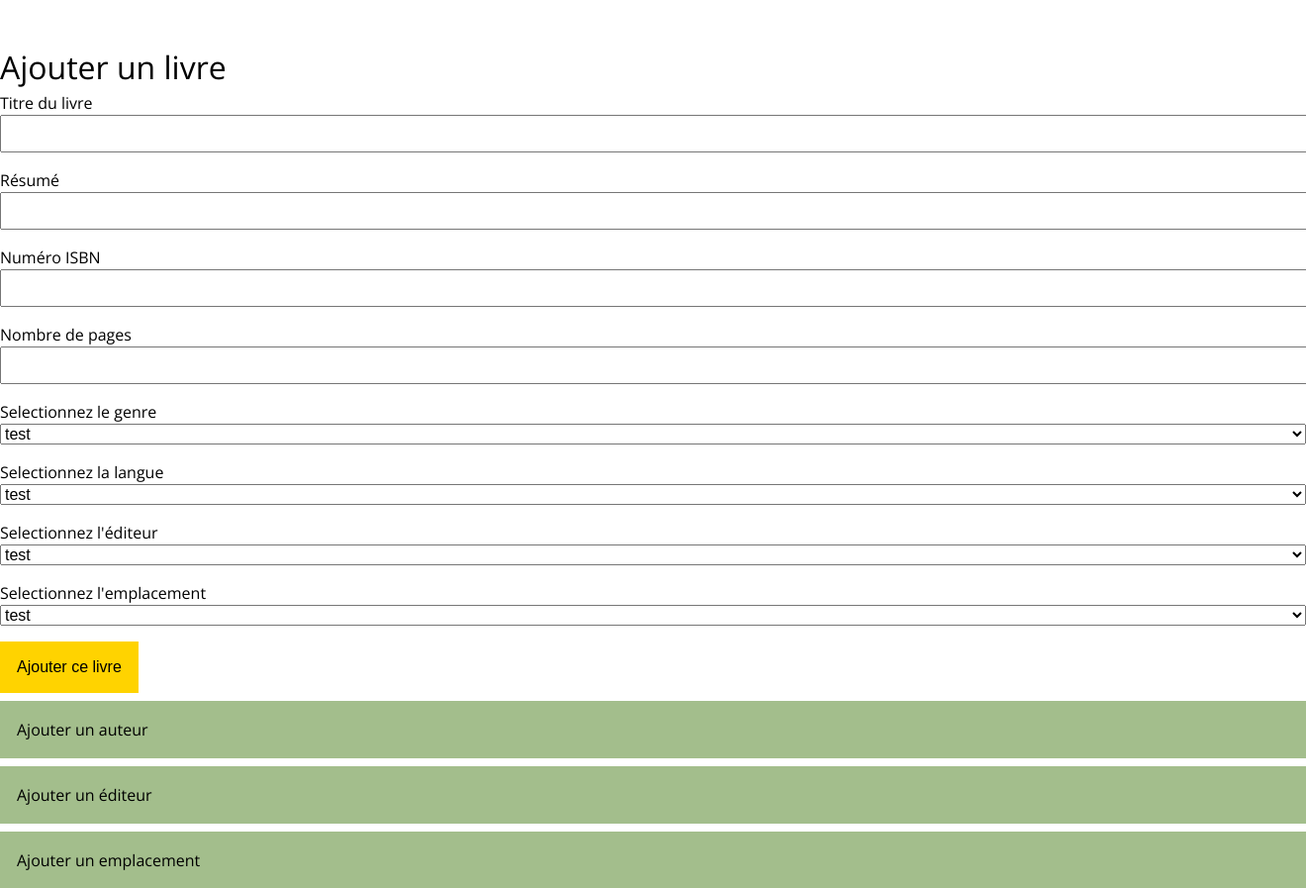
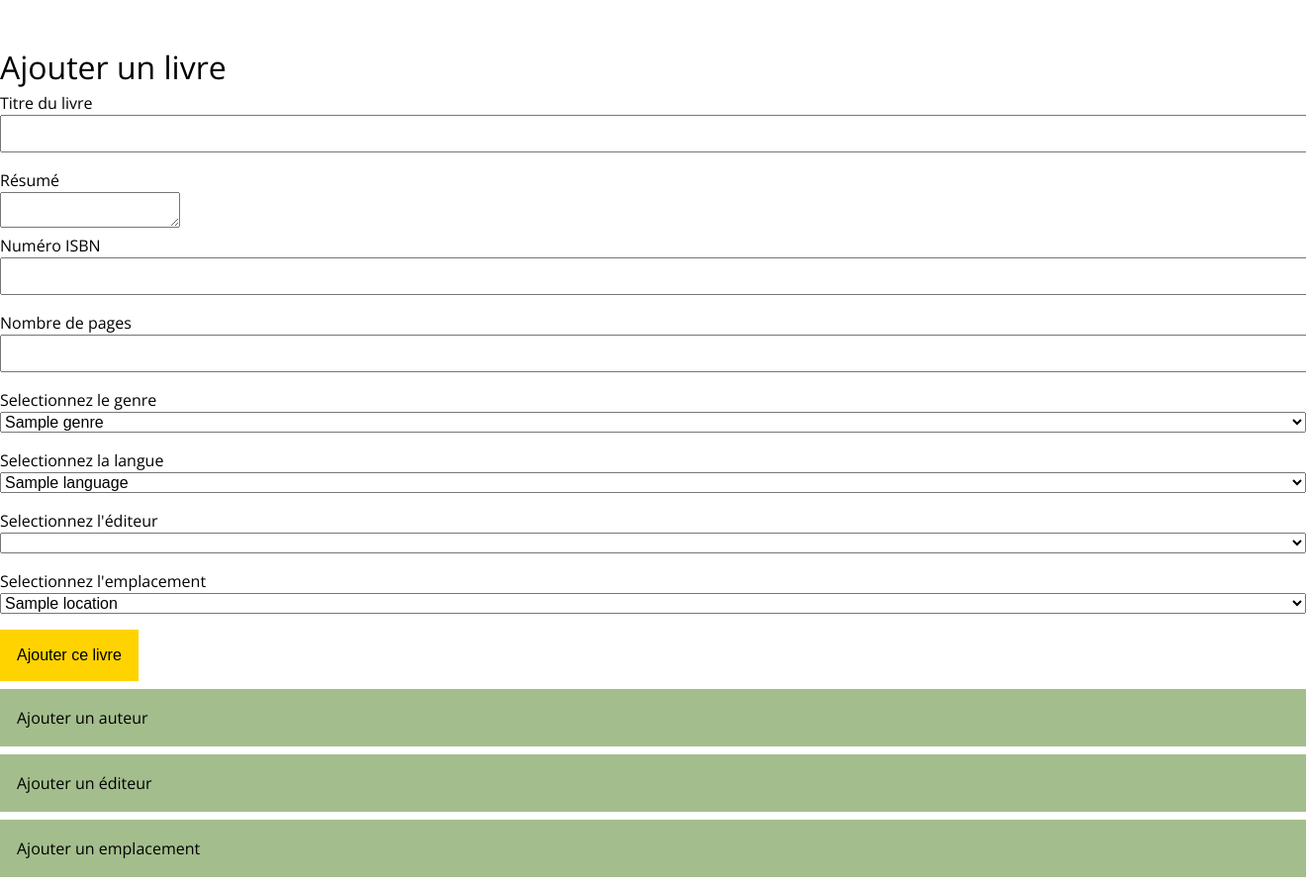
Before and after one commit to SwithFr/BookStore, a PHP site: template views/books/add.php in a window 1320 px wide; the page is wider, and only the part inside the window is pictured. Shown: the part 384-1281 px from the top of that part at 99% size. Run offline with PHP 8.4, Linux system fonts and the light colour scheme; the template is opened without the code that fills it: most values are stand-ins (such as "Sample title", 1, 10 or a date in 2020); data that the repository does not hold is empty; some libraries are stand-ins or nearby versions.

Commit message:
update select

```diff
--- a/views/books/add.php
+++ b/views/books/add.php
@@ -9,8 +9,9 @@
 
         <label class="form__label" for="summary">Résumé</label>
         <?= isset($data['errors']['summary']) ? '<span class="has-error">' . $data['errors']['summary'] . '</span>' : ''; ?></span>
-        <input class="form__input form__input--large" type="text" name="summary" id="summary"
-               value="<?= isset($_POST['summary']) ? $_POST['summary'] : ''; ?>"/>
+        <textarea class="form__textarea" name="summary" id="summary">
+            <?= isset($_POST['summary']) ? $_POST['summary'] : ''; ?>
+        </textarea>
 
         <label class="form__label" for="isbn">Numéro ISBN</label>
         <?= isset($data['errors']['isbn']) ? '<span class="has-error">' . $data['errors']['isbn'] . '</span>' : ''; ?></span>
@@ -24,34 +25,30 @@
 
         <label class="form__label" for="genre_id">Selectionnez le genre</label>
         <select class="form__input" name="genre_id" id="genre_id">
-            <option value="1">test</option>
-            <option value="1">test</option>
-            <option value="1">test</option>
-            <option value="1">test</option>
+            <?php foreach($data['genres'] as $genre): ?>
+                <option value="<?= $genre->id; ?>"><?= $genre->name; ?></option>
+            <?php endforeach; ?>
         </select>
 
         <label class="form__label" for="language_id">Selectionnez la langue</label>
         <select class="form__input" name="language_id" id="language_id">
-            <option value="1">test</option>
-            <option value="1">test</option>
-            <option value="1">test</option>
-            <option value="1">test</option>
+            <?php foreach($data['languages'] as $language): ?>
+                <option value="<?= $language->id; ?>"><?= $language->name; ?></option>
+            <?php endforeach; ?>
         </select>
 
         <label class="form__label" for="editor_id">Selectionnez l'éditeur</label>
         <select class="form__input" name="editor_id" id="editor_id">
-            <option value="1">test</option>
-            <option value="1">test</option>
-            <option value="1">test</option>
-            <option value="1">test</option>
+            <?php foreach($data['editors'] as $editor): ?>
+                <option value="<?= $editor->id; ?>"><?= $editor->name; ?></option>
+            <?php endforeach; ?>
         </select>
 
         <label class="form__label" for="location_id">Selectionnez l'emplacement</label>
         <select class="form__input" name="location_id" id="location_id">
-            <option value="1">test</option>
-            <option value="1">test</option>
-            <option value="1">test</option>
-            <option value="1">test</option>
+            <?php foreach($data['locations'] as $location): ?>
+                <option value="<?= $location->id; ?>"><?= $location->name; ?></option>
+            <?php endforeach; ?>
         </select>
 
         <input class="form__submit btn btn--send" type="submit" value="Ajouter ce livre"/>
```
